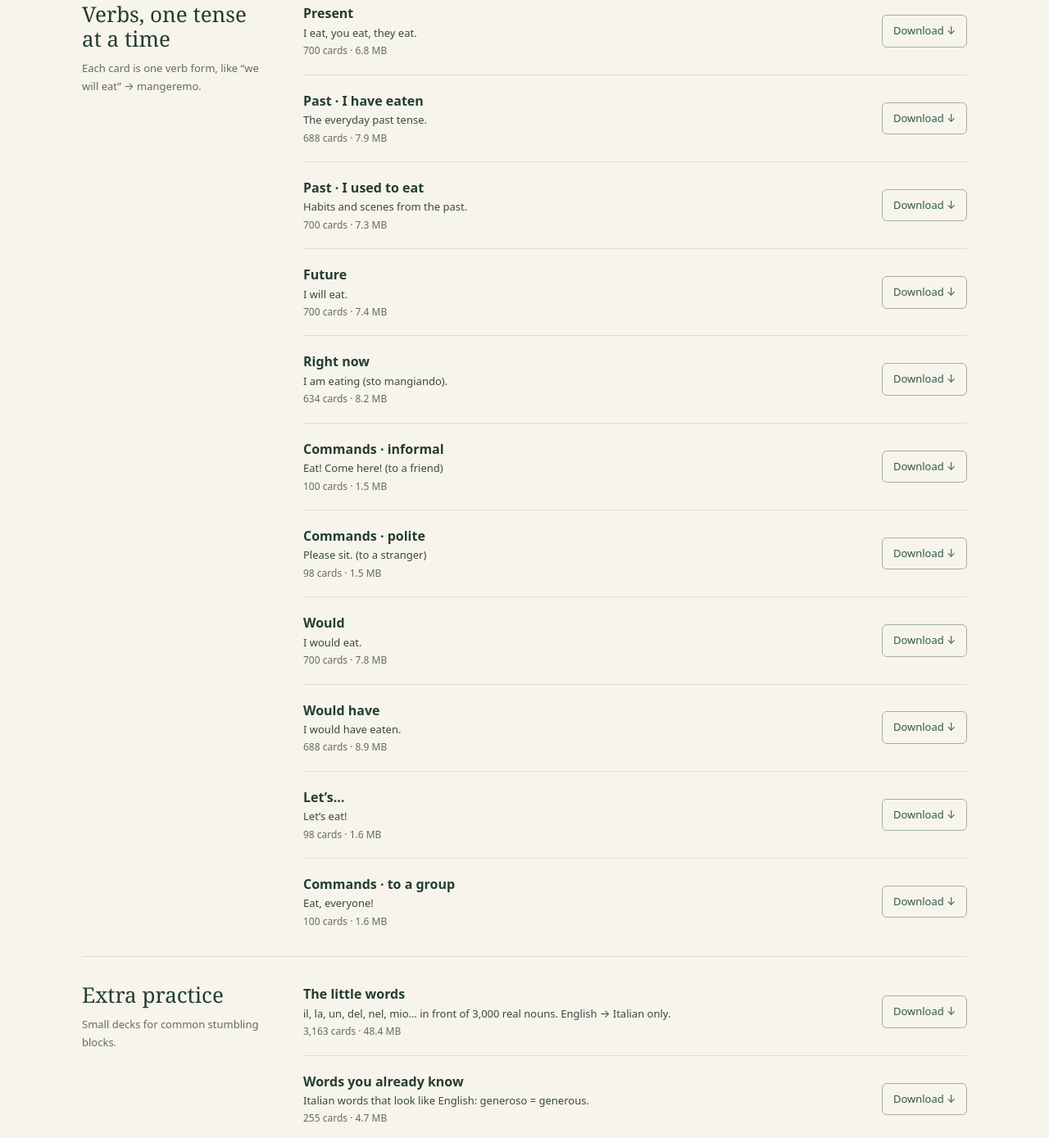
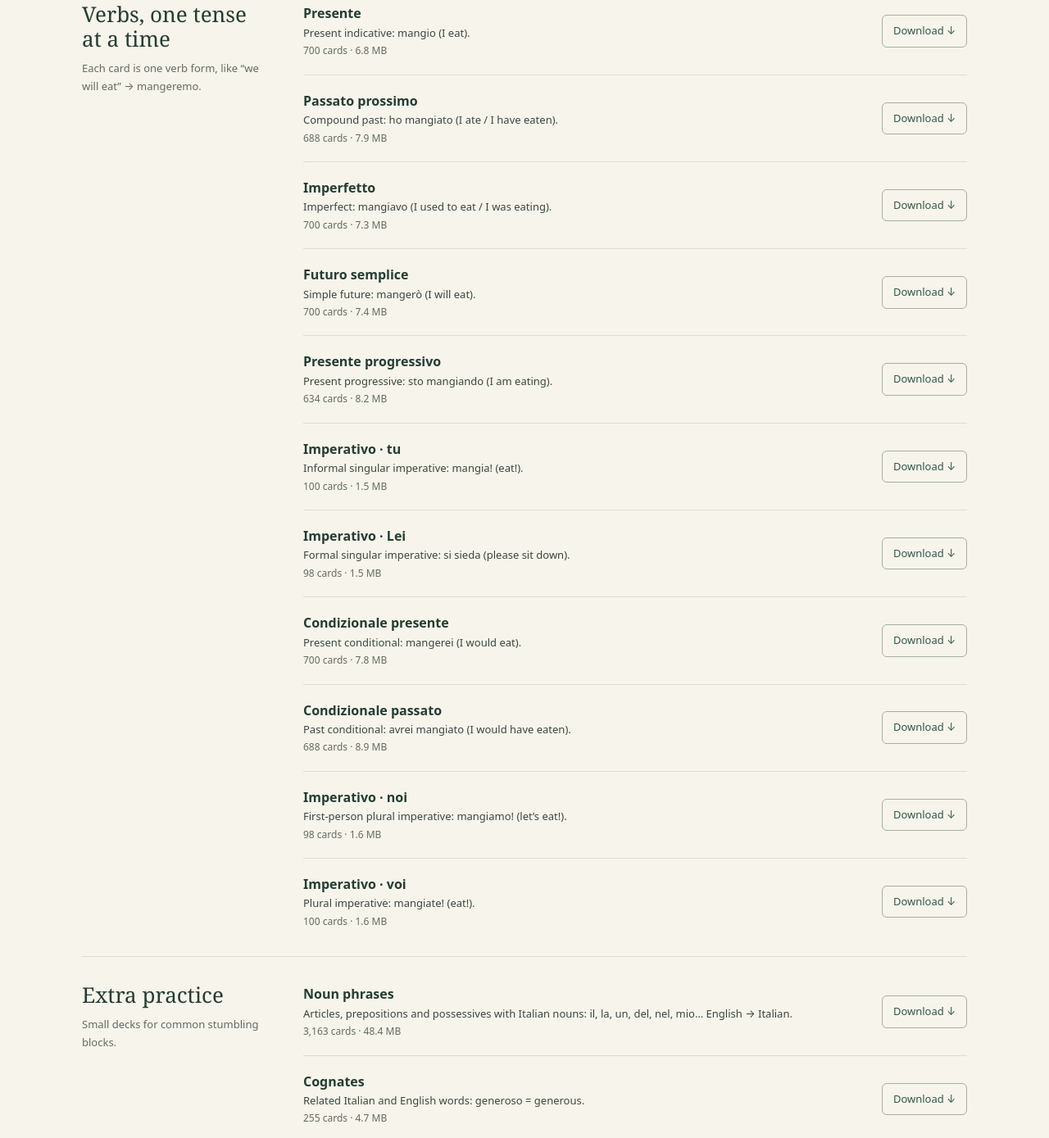
Before and after one commit to cameronengineer/italian-flashcards, a plain HTML site: page site/index.html in a window 1280 px wide. Shown: the part 3411-4800 px from the top of the page at 82% size. Drawn offline with Linux system fonts and the light colour scheme.

Commit message:
Update website

```diff
--- a/site/index.html
+++ b/site/index.html
@@ -198,56 +198,56 @@ footer .credits { max-width:800px; margin-top:22px; }
   <a href="https://github.com/cameronengineer/italian-flashcards/releases/download/decks/italian_frequency.apkg" aria-label="Download Most common verbs &amp; nouns deck">Download <span aria-hidden="true">↓</span></a>
 </li></ul></div>
 <div class="deck-group" id="deck-verbs"><div class="group-intro"><h3>Verbs, one tense at a time</h3><p>Each card is one verb form, like “we will eat” → mangeremo.</p></div><ul class="decks"><li>
-  <div><b>Present</b><br>I eat, you eat, they eat.<br><small>700 cards · 6.8 MB</small></div>
-  <a href="https://github.com/cameronengineer/italian-flashcards/releases/download/decks/italian_verbs_learning_presente.apkg" aria-label="Download Present deck">Download <span aria-hidden="true">↓</span></a>
+  <div><b>Presente</b><br>Present indicative: mangio (I eat).<br><small>700 cards · 6.8 MB</small></div>
+  <a href="https://github.com/cameronengineer/italian-flashcards/releases/download/decks/italian_verbs_learning_presente.apkg" aria-label="Download Presente deck">Download <span aria-hidden="true">↓</span></a>
 </li>
 <li>
-  <div><b>Past · I have eaten</b><br>The everyday past tense.<br><small>688 cards · 7.9 MB</small></div>
-  <a href="https://github.com/cameronengineer/italian-flashcards/releases/download/decks/italian_verbs_learning_passato_prossimo.apkg" aria-label="Download Past · I have eaten deck">Download <span aria-hidden="true">↓</span></a>
+  <div><b>Passato prossimo</b><br>Compound past: ho mangiato (I ate / I have eaten).<br><small>688 cards · 7.9 MB</small></div>
+  <a href="https://github.com/cameronengineer/italian-flashcards/releases/download/decks/italian_verbs_learning_passato_prossimo.apkg" aria-label="Download Passato prossimo deck">Download <span aria-hidden="true">↓</span></a>
 </li>
 <li>
-  <div><b>Past · I used to eat</b><br>Habits and scenes from the past.<br><small>700 cards · 7.3 MB</small></div>
-  <a href="https://github.com/cameronengineer/italian-flashcards/releases/download/decks/italian_verbs_learning_imperfetto.apkg" aria-label="Download Past · I used to eat deck">Download <span aria-hidden="true">↓</span></a>
+  <div><b>Imperfetto</b><br>Imperfect: mangiavo (I used to eat / I was eating).<br><small>700 cards · 7.3 MB</small></div>
+  <a href="https://github.com/cameronengineer/italian-flashcards/releases/download/decks/italian_verbs_learning_imperfetto.apkg" aria-label="Download Imperfetto deck">Download <span aria-hidden="true">↓</span></a>
 </li>
 <li>
-  <div><b>Future</b><br>I will eat.<br><small>700 cards · 7.4 MB</small></div>
-  <a href="https://github.com/cameronengineer/italian-flashcards/releases/download/decks/italian_verbs_learning_futuro_semplice.apkg" aria-label="Download Future deck">Download <span aria-hidden="true">↓</span></a>
+  <div><b>Futuro semplice</b><br>Simple future: mangerò (I will eat).<br><small>700 cards · 7.4 MB</small></div>
+  <a href="https://github.com/cameronengineer/italian-flashcards/releases/download/decks/italian_verbs_learning_futuro_semplice.apkg" aria-label="Download Futuro semplice deck">Download <span aria-hidden="true">↓</span></a>
 </li>
 <li>
-  <div><b>Right now</b><br>I am eating (sto mangiando).<br><small>634 cards · 8.2 MB</small></div>
-  <a href="https://github.com/cameronengineer/italian-flashcards/releases/download/decks/italian_verbs_learning_presente_progressivo.apkg" aria-label="Download Right now deck">Download <span aria-hidden="true">↓</span></a>
+  <div><b>Presente progressivo</b><br>Present progressive: sto mangiando (I am eating).<br><small>634 cards · 8.2 MB</small></div>
+  <a href="https://github.com/cameronengineer/italian-flashcards/releases/download/decks/italian_verbs_learning_presente_progressivo.apkg" aria-label="Download Presente progressivo deck">Download <span aria-hidden="true">↓</span></a>
 </li>
 <li>
-  <div><b>Commands · informal</b><br>Eat! Come here! (to a friend)<br><small>100 cards · 1.5 MB</small></div>
-  <a href="https://github.com/cameronengineer/italian-flashcards/releases/download/decks/italian_verbs_learning_imperativo_con_tu.apkg" aria-label="Download Commands · informal deck">Download <span aria-hidden="true">↓</span></a>
+  <div><b>Imperativo · tu</b><br>Informal singular imperative: mangia! (eat!).<br><small>100 cards · 1.5 MB</small></div>
+  <a href="https://github.com/cameronengineer/italian-flashcards/releases/download/decks/italian_verbs_learning_imperativo_con_tu.apkg" aria-label="Download Imperativo · tu deck">Download <span aria-hidden="true">↓</span></a>
 </li>
 <li>
-  <div><b>Commands · polite</b><br>Please sit. (to a stranger)<br><small>98 cards · 1.5 MB</small></div>
-  <a href="https://github.com/cameronengineer/italian-flashcards/releases/download/decks/italian_verbs_learning_imperativo_con_lei.apkg" aria-label="Download Commands · polite deck">Download <span aria-hidden="true">↓</span></a>
+  <div><b>Imperativo · Lei</b><br>Formal singular imperative: si sieda (please sit down).<br><small>98 cards · 1.5 MB</small></div>
+  <a href="https://github.com/cameronengineer/italian-flashcards/releases/download/decks/italian_verbs_learning_imperativo_con_lei.apkg" aria-label="Download Imperativo · Lei deck">Download <span aria-hidden="true">↓</span></a>
 </li>
 <li>
-  <div><b>Would</b><br>I would eat.<br><small>700 cards · 7.8 MB</small></div>
-  <a href="https://github.com/cameronengineer/italian-flashcards/releases/download/decks/italian_verbs_more_tenses_condizionale_presente.apkg" aria-label="Download Would deck">Download <span aria-hidden="true">↓</span></a>
+  <div><b>Condizionale presente</b><br>Present conditional: mangerei (I would eat).<br><small>700 cards · 7.8 MB</small></div>
+  <a href="https://github.com/cameronengineer/italian-flashcards/releases/download/decks/italian_verbs_more_tenses_condizionale_presente.apkg" aria-label="Download Condizionale presente deck">Download <span aria-hidden="true">↓</span></a>
 </li>
 <li>
-  <div><b>Would have</b><br>I would have eaten.<br><small>688 cards · 8.9 MB</small></div>
-  <a href="https://github.com/cameronengineer/italian-flashcards/releases/download/decks/italian_verbs_more_tenses_condizionale_passato.apkg" aria-label="Download Would have deck">Download <span aria-hidden="true">↓</span></a>
+  <div><b>Condizionale passato</b><br>Past conditional: avrei mangiato (I would have eaten).<br><small>688 cards · 8.9 MB</small></div>
+  <a href="https://github.com/cameronengineer/italian-flashcards/releases/download/decks/italian_verbs_more_tenses_condizionale_passato.apkg" aria-label="Download Condizionale passato deck">Download <span aria-hidden="true">↓</span></a>
 </li>
 <li>
-  <div><b>Let’s…</b><br>Let’s eat!<br><small>98 cards · 1.6 MB</small></div>
-  <a href="https://github.com/cameronengineer/italian-flashcards/releases/download/decks/italian_verbs_more_tenses_imperativo_con_noi.apkg" aria-label="Download Let’s… deck">Download <span aria-hidden="true">↓</span></a>
+  <div><b>Imperativo · noi</b><br>First-person plural imperative: mangiamo! (let’s eat!).<br><small>98 cards · 1.6 MB</small></div>
+  <a href="https://github.com/cameronengineer/italian-flashcards/releases/download/decks/italian_verbs_more_tenses_imperativo_con_noi.apkg" aria-label="Download Imperativo · noi deck">Download <span aria-hidden="true">↓</span></a>
 </li>
 <li>
-  <div><b>Commands · to a group</b><br>Eat, everyone!<br><small>100 cards · 1.6 MB</small></div>
-  <a href="https://github.com/cameronengineer/italian-flashcards/releases/download/decks/italian_verbs_more_tenses_imperativo_con_voi.apkg" aria-label="Download Commands · to a group deck">Download <span aria-hidden="true">↓</span></a>
+  <div><b>Imperativo · voi</b><br>Plural imperative: mangiate! (eat!).<br><small>100 cards · 1.6 MB</small></div>
+  <a href="https://github.com/cameronengineer/italian-flashcards/releases/download/decks/italian_verbs_more_tenses_imperativo_con_voi.apkg" aria-label="Download Imperativo · voi deck">Download <span aria-hidden="true">↓</span></a>
 </li></ul></div>
 <div class="deck-group" id="deck-extras"><div class="group-intro"><h3>Extra practice</h3><p>Small decks for common stumbling blocks.</p></div><ul class="decks"><li>
-  <div><b>The little words</b><br>il, la, un, del, nel, mio… in front of 3,000 real nouns. English → Italian only.<br><small>3,163 cards · 48.4 MB</small></div>
-  <a href="https://github.com/cameronengineer/italian-flashcards/releases/download/decks/italian_noun_phrases.apkg" aria-label="Download The little words deck">Download <span aria-hidden="true">↓</span></a>
+  <div><b>Noun phrases</b><br>Articles, prepositions and possessives with Italian nouns: il, la, un, del, nel, mio… English → Italian.<br><small>3,163 cards · 48.4 MB</small></div>
+  <a href="https://github.com/cameronengineer/italian-flashcards/releases/download/decks/italian_noun_phrases.apkg" aria-label="Download Noun phrases deck">Download <span aria-hidden="true">↓</span></a>
 </li>
 <li>
-  <div><b>Words you already know</b><br>Italian words that look like English: generoso = generous.<br><small>255 cards · 4.7 MB</small></div>
-  <a href="https://github.com/cameronengineer/italian-flashcards/releases/download/decks/italian_cognates.apkg" aria-label="Download Words you already know deck">Download <span aria-hidden="true">↓</span></a>
+  <div><b>Cognates</b><br>Related Italian and English words: generoso = generous.<br><small>255 cards · 4.7 MB</small></div>
+  <a href="https://github.com/cameronengineer/italian-flashcards/releases/download/decks/italian_cognates.apkg" aria-label="Download Cognates deck">Download <span aria-hidden="true">↓</span></a>
 </li></ul></div>
   <p id="empty" hidden>No matching decks. Try a level, topic or tense, or clear the search.</p>
  </section>
```
Also changed, not shown: 1 other file.
